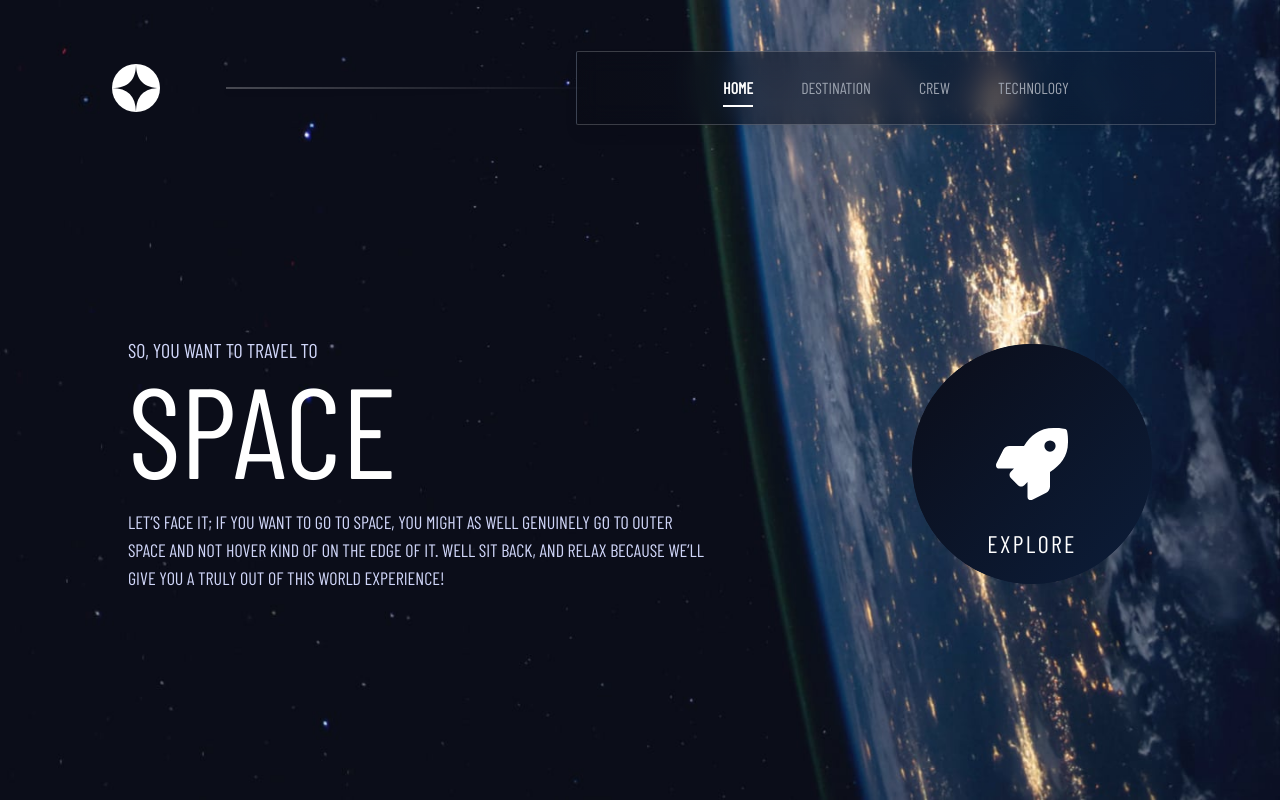
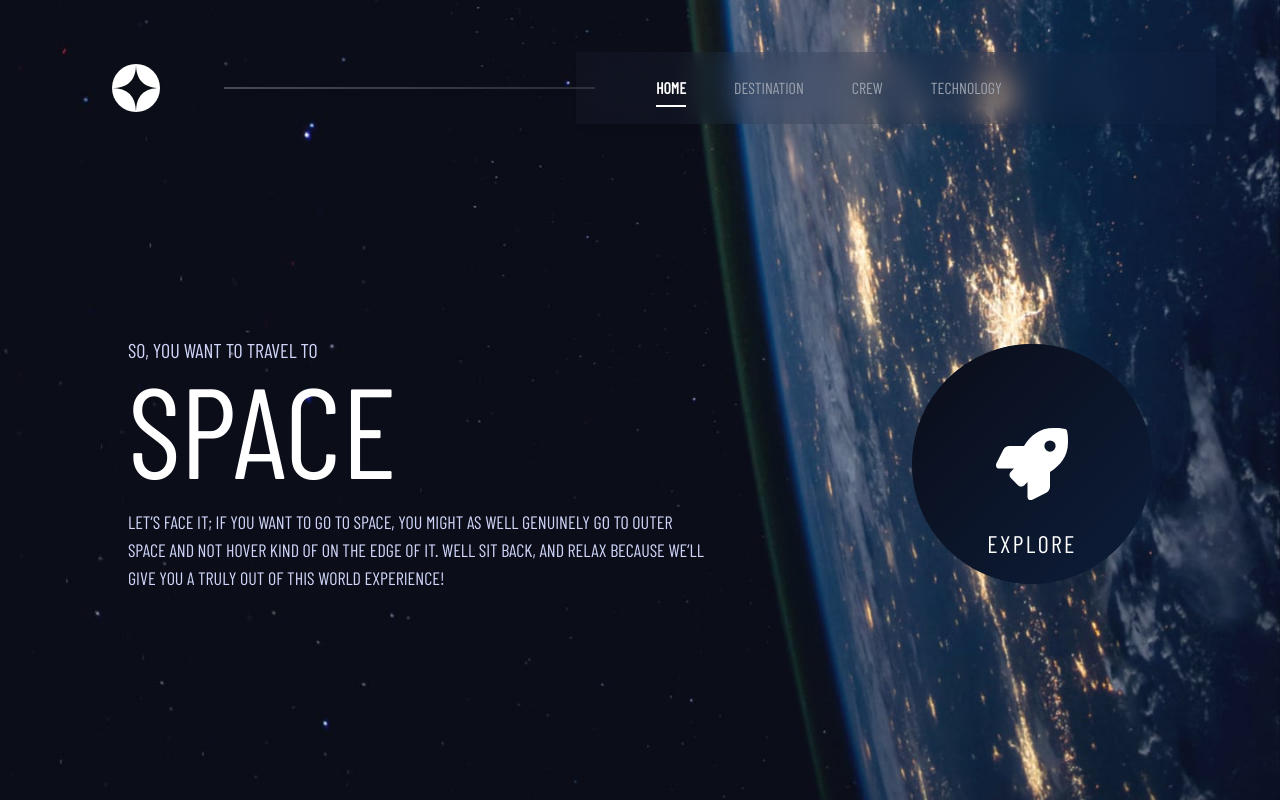
Before and after one commit to ZahirHaniche-dev/nextjs-space, a Next.js app: page / in a window 1280 px wide. Built offline with nearby package versions, Linux system fonts and the light colour scheme; a web font is replaced by a local one.

Commit message:
Header ajustement CSS

```diff
--- a/src/components/main-header.js
+++ b/src/components/main-header.js
@@ -17,11 +17,11 @@ export default function MainHeader() {
             <Image src={logo} alt="Logo" width={48} height={48} priority />
           </Link>
         </div>
-        <nav className="absolute left-[45%] right-[5%] hidden rounded-sm border border-white/20 bg-gradient-to-r
-         from-[#0b0d1780] to-[#0c1d3980] p-6 drop-shadow-lg backdrop-blur-md before:absolute before:-left-[55%] before:top-1/2
+        <nav className="absolute left-[45%] right-[5%] hidden rounded-sm   bg-gradient-to-r
+         from-[#51567118] to-[#1125465d] p-6 drop-shadow-lg backdrop-blur-md before:absolute before:-left-[55%] before:top-1/2
          before:z-[1] before:block before:h-[1px] before:w-[58%] before:-translate-y-1/2 before:bg-gradient-to-r before:from-white/50
-         before:to-white/1 lg:block">
-          <ul className="flex justify-center space-x-12">
+         before:to-white/25 lg:block">
+          <ul className="flex px-14 space-x-12">
             <li>
               <NavLink href="/" isActive={pathname === '/'}>HOME</NavLink>
             </li>
```
